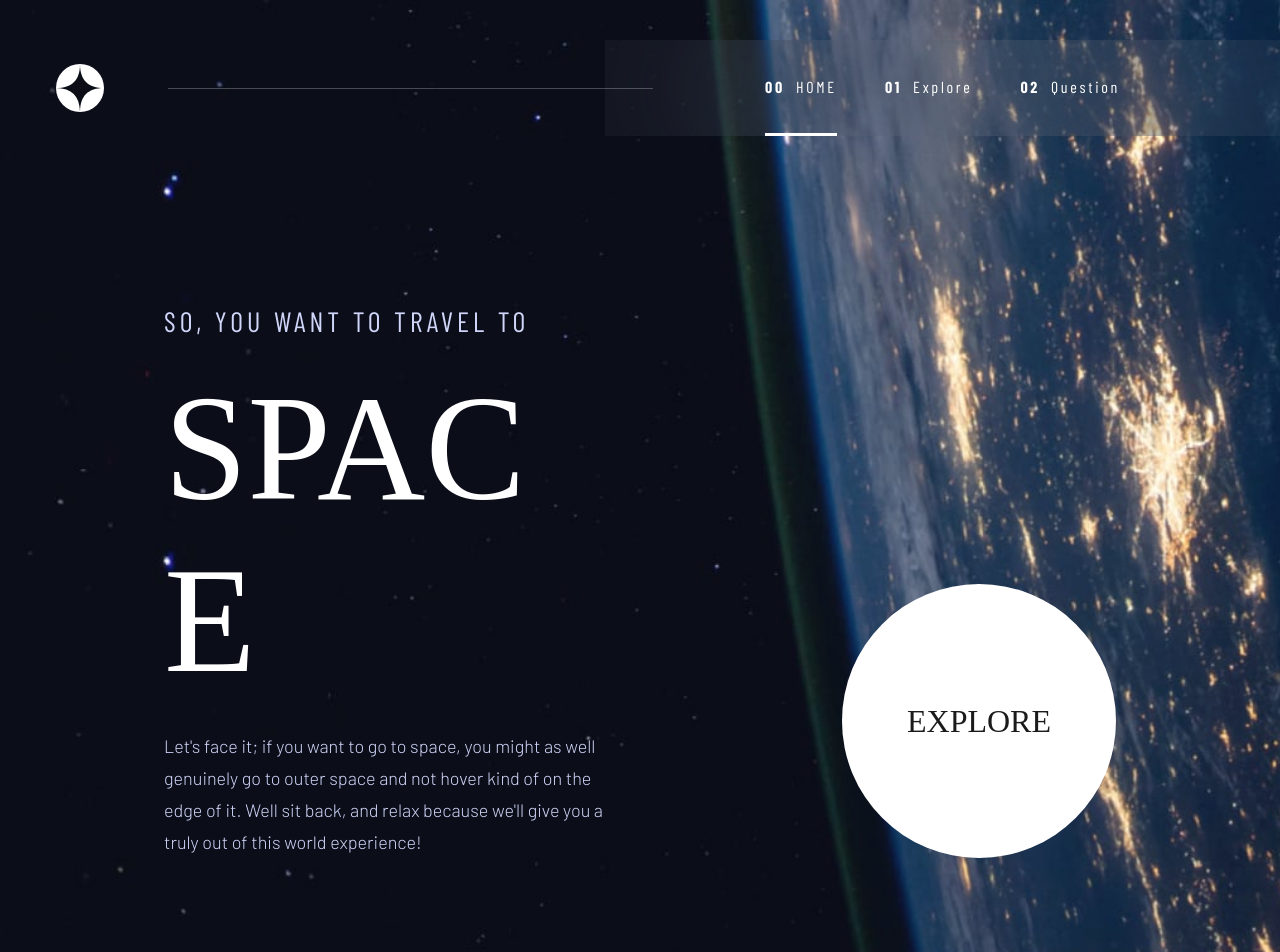
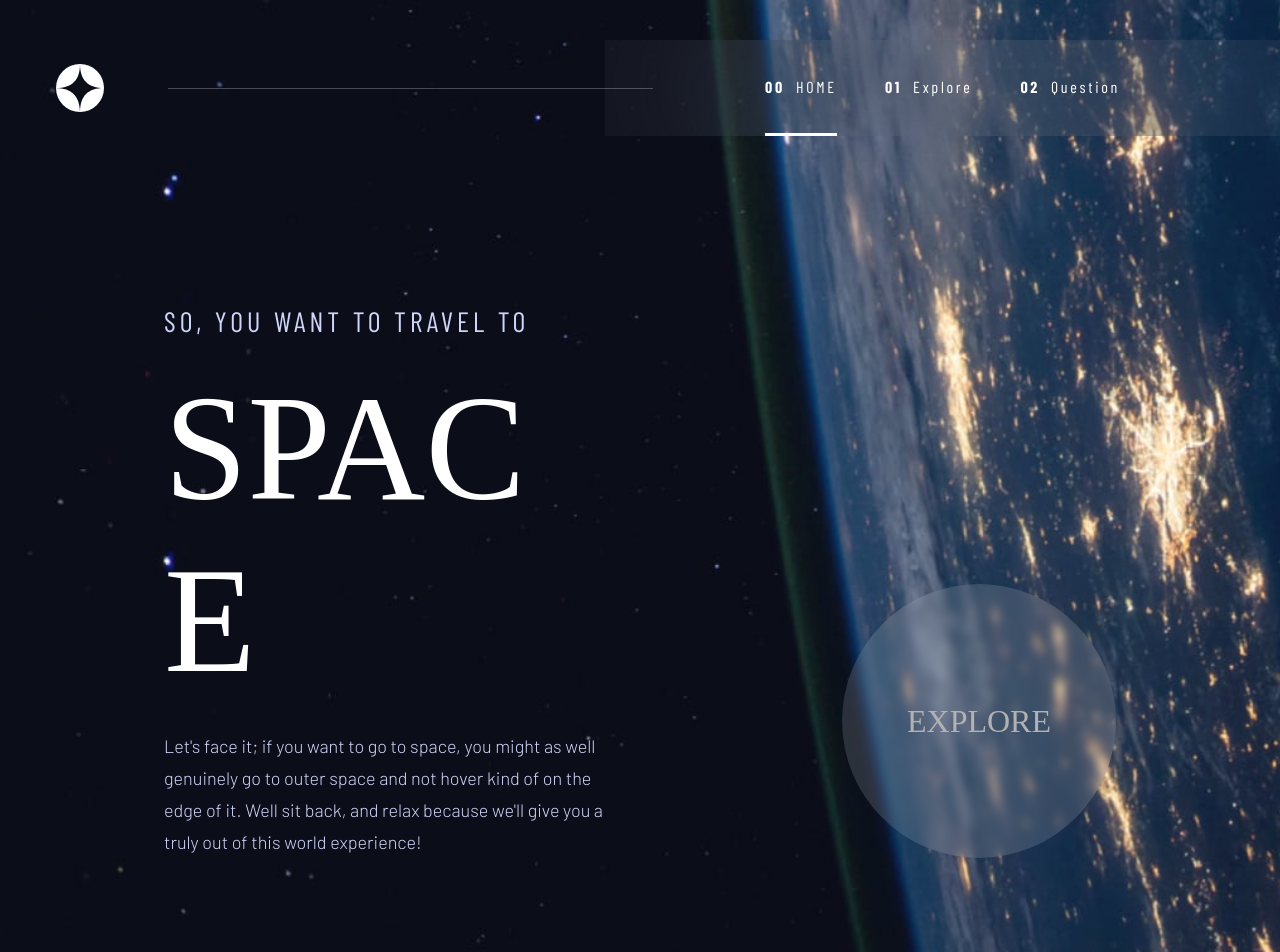
Before and after one commit to YashRathod123/hackout2024Fork, a React (Create React App) app in the folder Client/: page / in a window 1280 px wide. Shown: the top 952 px of the page. Built offline with nearby package versions, Linux system fonts and the light colour scheme; a web font is replaced by a local one.

Commit message:
Explore button

```diff
--- a/Client/src/Styles/Home.module.scss
+++ b/Client/src/Styles/Home.module.scss
@@ -13,7 +13,8 @@
     align-self: flex-end;
     border-radius: 50%;
     border: none;
-    background-color: white;
+    background-color: rgba(255, 255, 255, 0.04);
+    backdrop-filter: blur(4.5px);
     margin-left: auto;
 
     .hoverCircle {
@@ -27,7 +28,7 @@
     }
 
     h4 {
-        color: rgba(0,0,0,1);
+        color: darkgrey;
     }
 }
 
```
